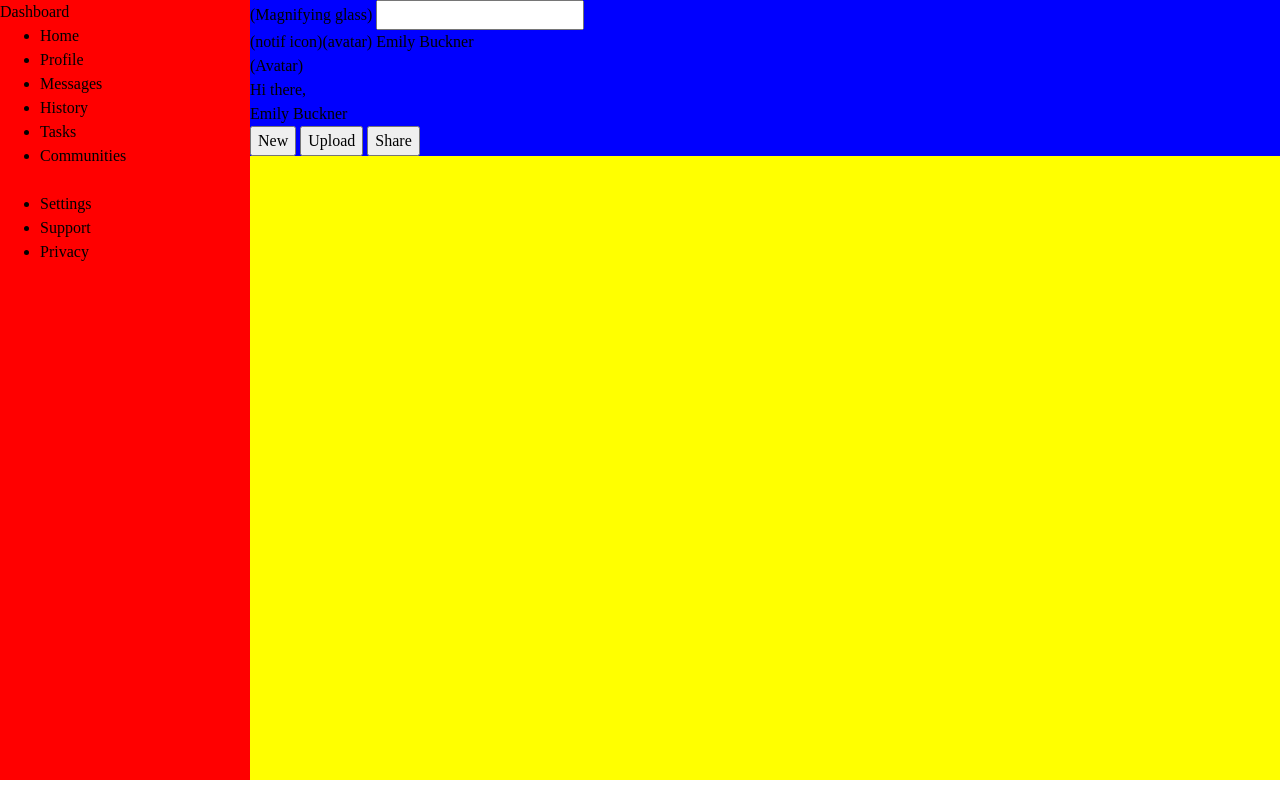
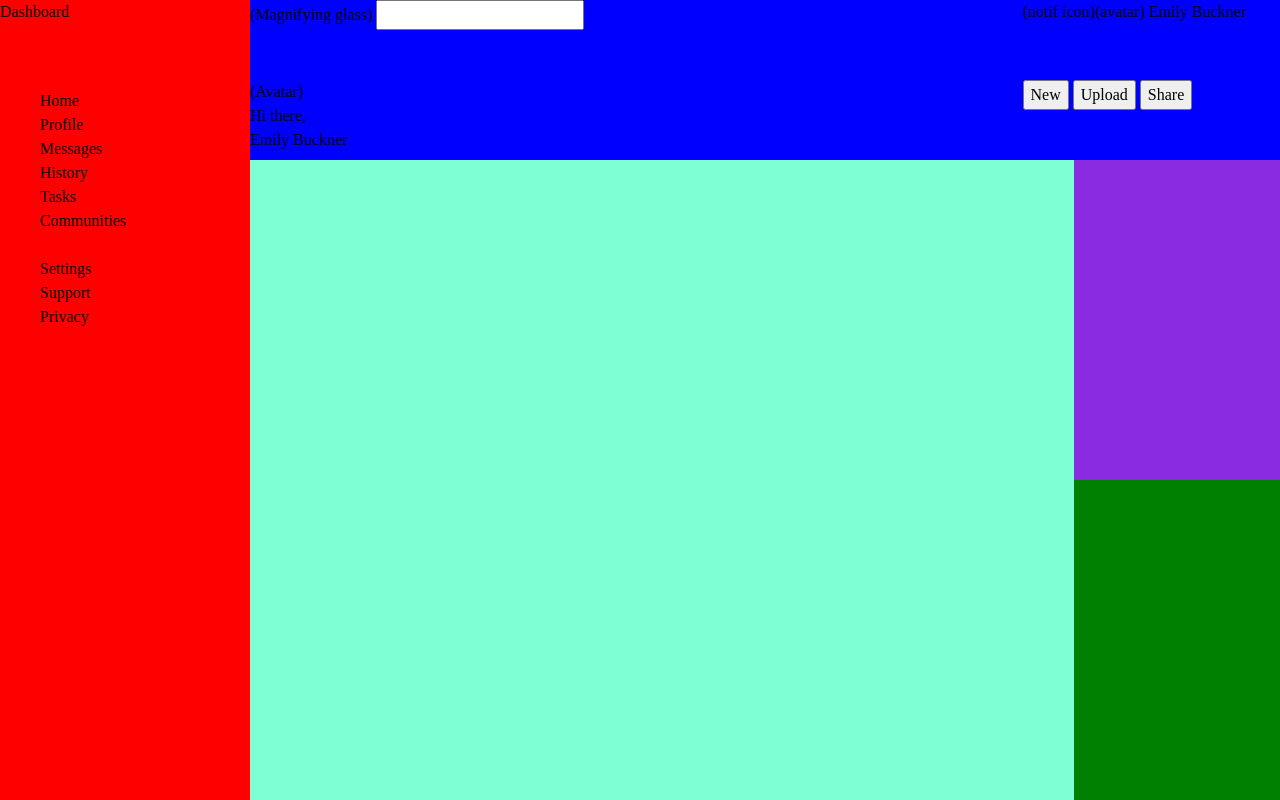
Before and after one commit to goldenvertex42/admin-dashboard, a plain HTML site: page index.html in a window 1280 px wide. Drawn offline with Linux system fonts and the light colour scheme.

Commit message:
Set height on container div; layout finished for header and sidebar, main-contents in progress

```diff
--- a/styles.css
+++ b/styles.css
@@ -49,6 +49,7 @@ h1, h2, h3, h4, h5, h6 {
 /* END RESET */
 
 .container {
+    height: 100vh;
     display: grid;
     grid: [row1-start] "sidebar header" 1fr
  [row1-end row2-start] "sidebar main-contents" 4fr [row2-end]
@@ -59,14 +60,65 @@ h1, h2, h3, h4, h5, h6 {
 .header {
     background-color: blue;
     grid-area: header;
+    display: grid;
+    grid: repeat(2, 1fr) / 3fr 1fr;
+}
+
+#search {
+    grid-area: 1 / 1 / 2 / 2;
+}
+
+.identifier {
+    grid-area: 1 / 2 / 2 / 3;
+}
+
+.greeting {
+    grid-area: 2 / 1 / 3 / 2;
+}
+
+.buttons {
+    grid-area: 2 / 2 / 3 / 3;
 }
 
 .sidebar {
     background-color: red;
     grid-area: sidebar;
+    display: grid;
+    grid-template-columns: 1fr;
+    grid-template-rows:  1fr 8fr;
+}
+
+.sidebar-title {
+    grid-area: 1 / 1 / 2 / 2;
+}
+
+.sidebar-menu {
+    grid-area: 2 / 1 / 3 / 2;
+}
+
+.sidebar-menu > ul {
+    list-style: none;
 }
 
 .main-contents {
     background-color: yellow;
     grid-area: main-contents;
+    display: grid;
+    grid-template-rows: 1fr 1fr;
+    grid-template-columns: 4fr 1fr;
 }
+
+.projects {
+    background-color: aquamarine;
+    grid-area: 1 / 1 / 3 / 2;
+}
+
+.announcements {
+    background-color: blueviolet;
+    grid-area: 1 / 2 / 2 / 3;
+}
+
+.trending {
+    grid-area: 2 / 2 / 3 / 3;
+    background-color: green;
+}
```
